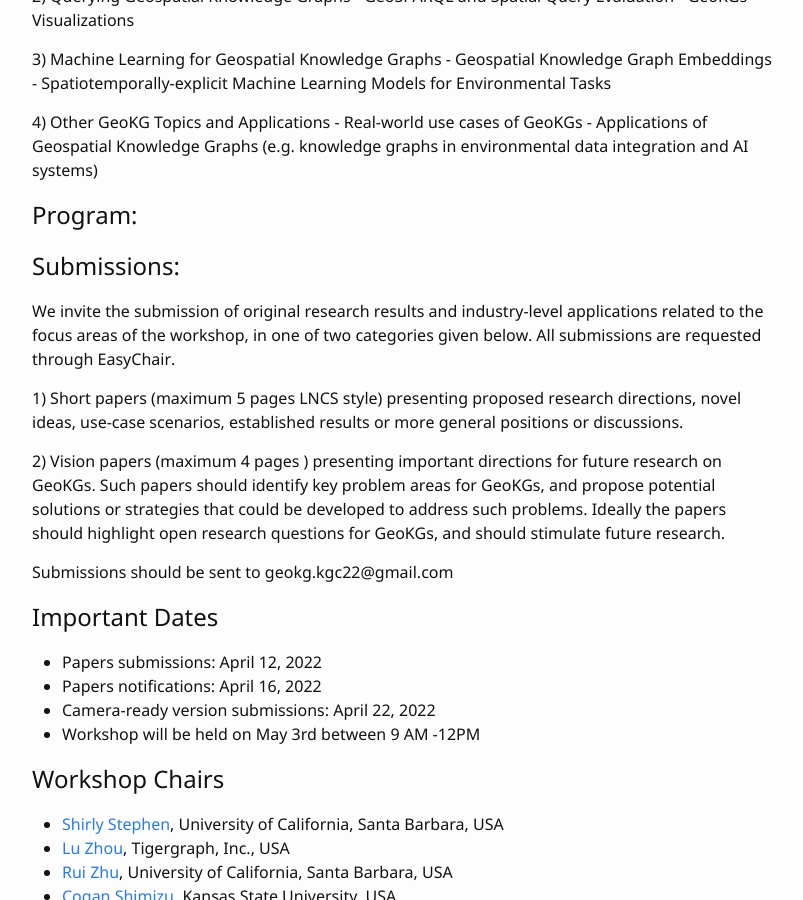
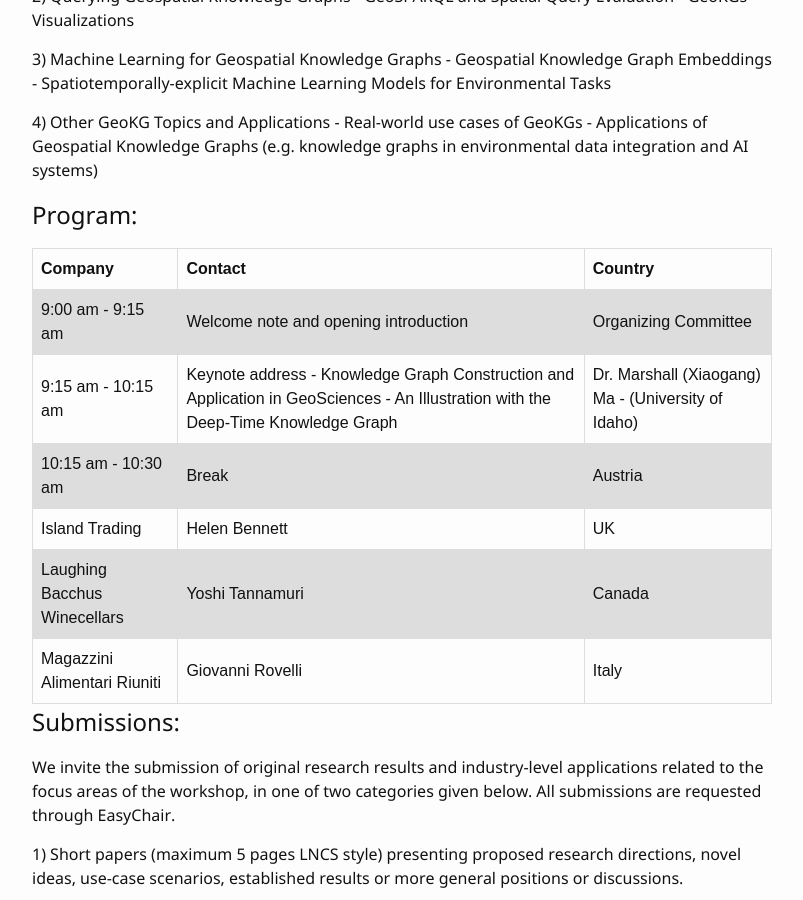
Before and after one commit to shirlysteph/geokg22-kgc22, a Jekyll site: the page built from index.md, in a window 1280 px wide and 900 px high, scrolled down 812 px. Shown: the whole window, without its empty margins (238-1041 px from the left). Built offline with Jekyll 4.4.1, drawn with Linux system fonts in a browser that asks for light colours.

Commit message:
Update index.md

```diff
--- a/index.md
+++ b/index.md
@@ -43,6 +43,45 @@ intelligence services using innovative machine learning techniques. The main top
 
 ## Program:
 
+<table>
+  <tr>
+    <th>Company</th>
+    <th>Contact</th>
+    <th>Country</th>
+  </tr>
+  <tr>
+    <td>9:00 am - 9:15 am</td>
+    <td>Welcome note and opening introduction</td>
+    <td>Organizing Committee</td>
+  </tr>
+  <tr>
+    <td>9:15 am - 10:15 am</td>
+    <td>Keynote address - Knowledge Graph Construction and Application in GeoSciences - An Illustration with the Deep-Time Knowledge Graph</td>
+    <td>Dr. Marshall (Xiaogang) Ma
+	- (University of Idaho)</td>
+  </tr>
+  <tr>
+    <td>10:15 am - 10:30 am</td>
+    <td>Break</td>
+    <td>Austria</td>
+  </tr>
+  <tr>
+    <td>Island Trading</td>
+    <td>Helen Bennett</td>
+    <td>UK</td>
+  </tr>
+  <tr>
+    <td>Laughing Bacchus Winecellars</td>
+    <td>Yoshi Tannamuri</td>
+    <td>Canada</td>
+  </tr>
+  <tr>
+    <td>Magazzini Alimentari Riuniti</td>
+    <td>Giovanni Rovelli</td>
+    <td>Italy</td>
+  </tr>
+</table>
+
 ## Submissions:
 We invite the submission of original research results and industry-level applications related to the focus areas of the workshop, in one of two categories given below. All submissions are requested through EasyChair.
 
```
